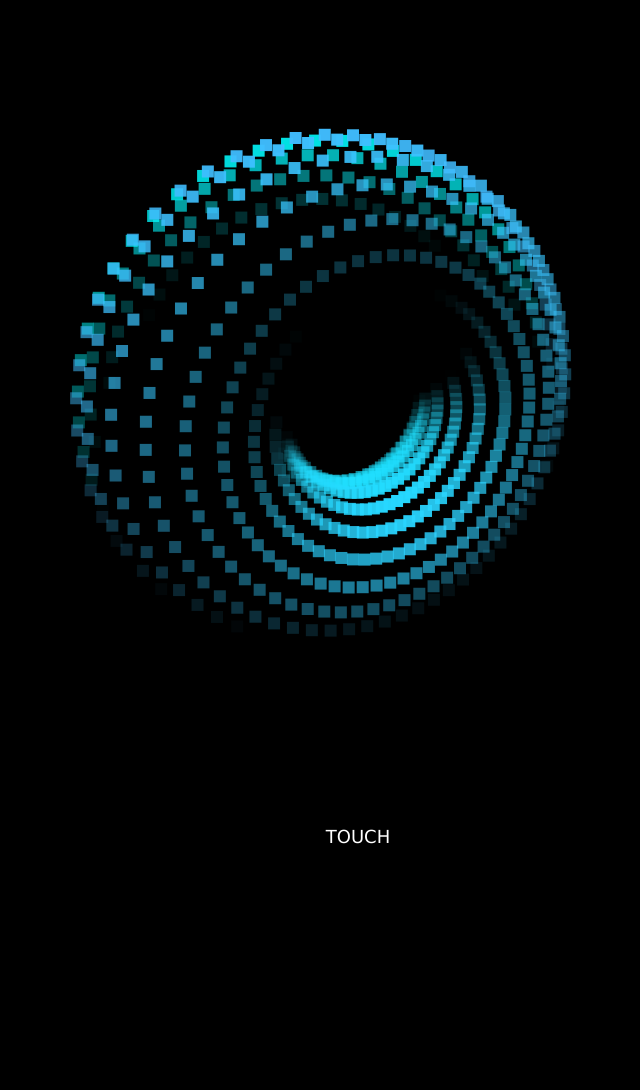
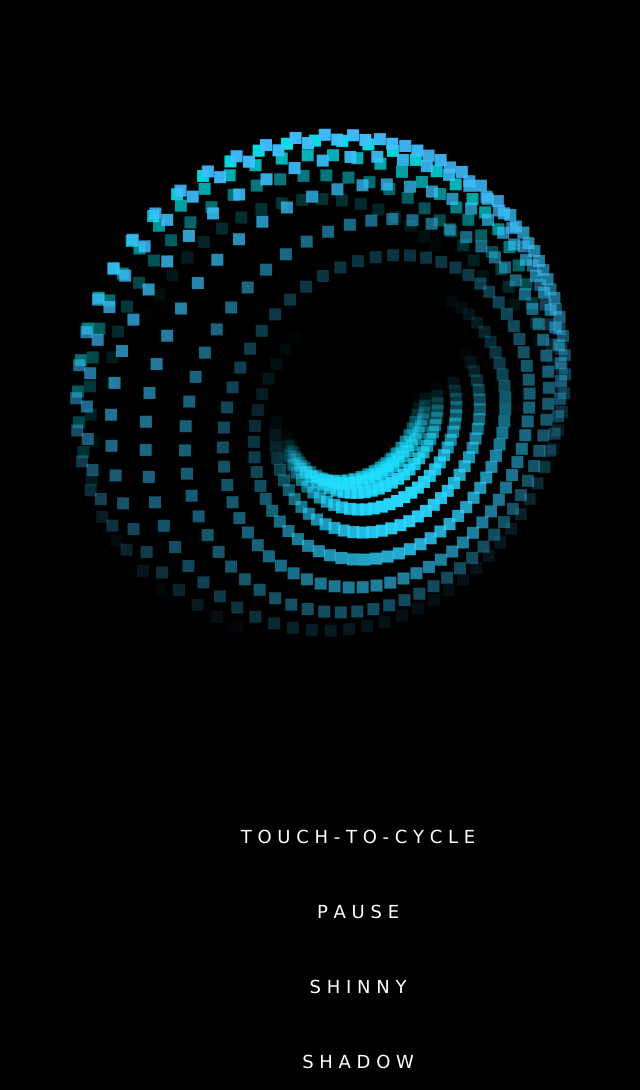
Before and after one commit to JerryBarraza/colordonutrepo, a plain HTML site: page index.html in a window 1280 px wide. Shown: the whole page, without its empty margins (282-922 px from the left). Before the commit the page ends 865 px from the top, so only its background shows below. Drawn offline with Linux system fonts and the light colour scheme.

Commit message:
Update index.html

```diff
--- a/index.html
+++ b/index.html
@@ -26,7 +26,13 @@
     <body>
         <canvas id="canvasdonut" width="800" height="800" class="center" onclick="anim1();">
         </canvas>
-            <p id="mode">TOUCH</p>
+            <p id="mode">T O U C H - T O - C Y C L E</p>
+            <br>
+            <p id="pause"onclick="pause();">P A U S E</p>
+            <br>
+            <p onclick="shinny();">S H I N N Y</p>
+            <br>
+            <p onclick="shadow();">S H A D O W</p>
     <body>
     <script src="donut.js"></script>
 </html>
```
